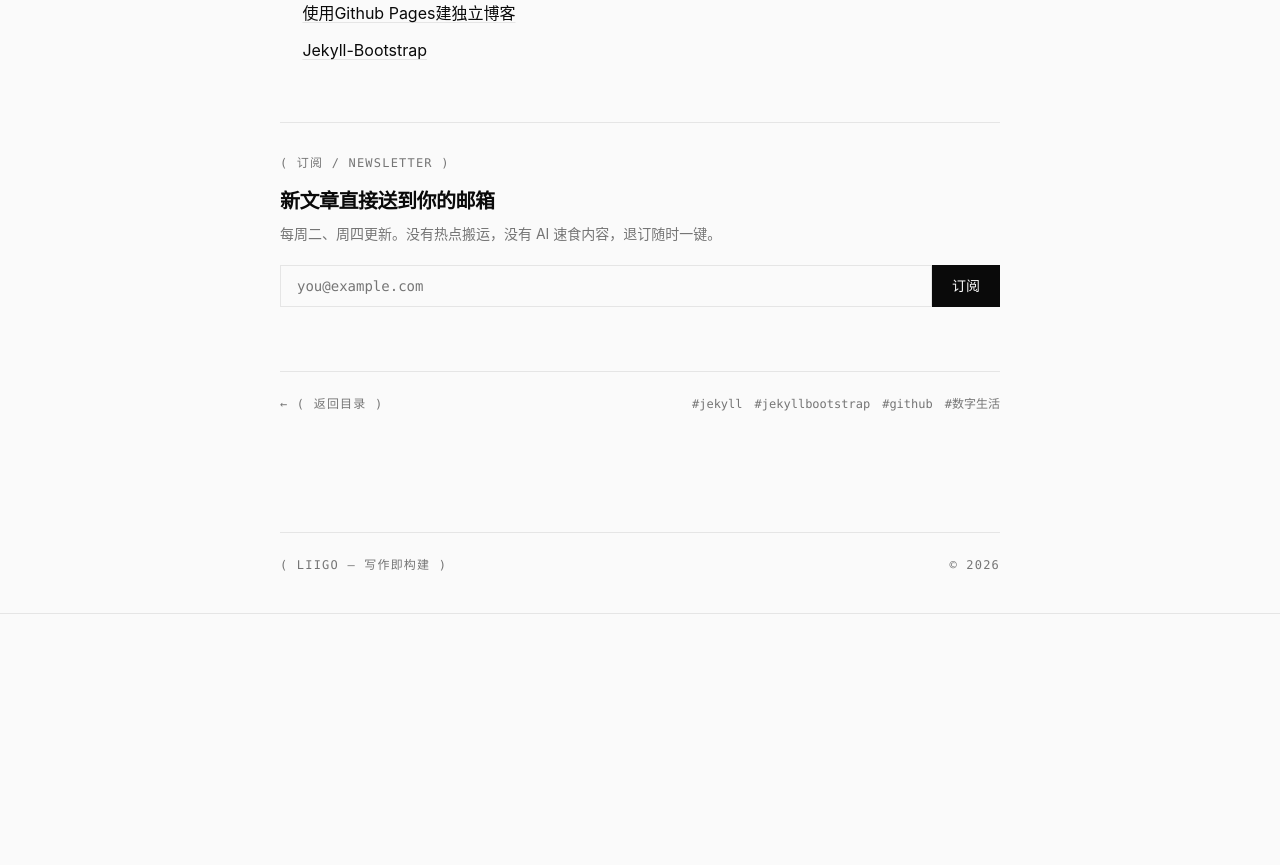
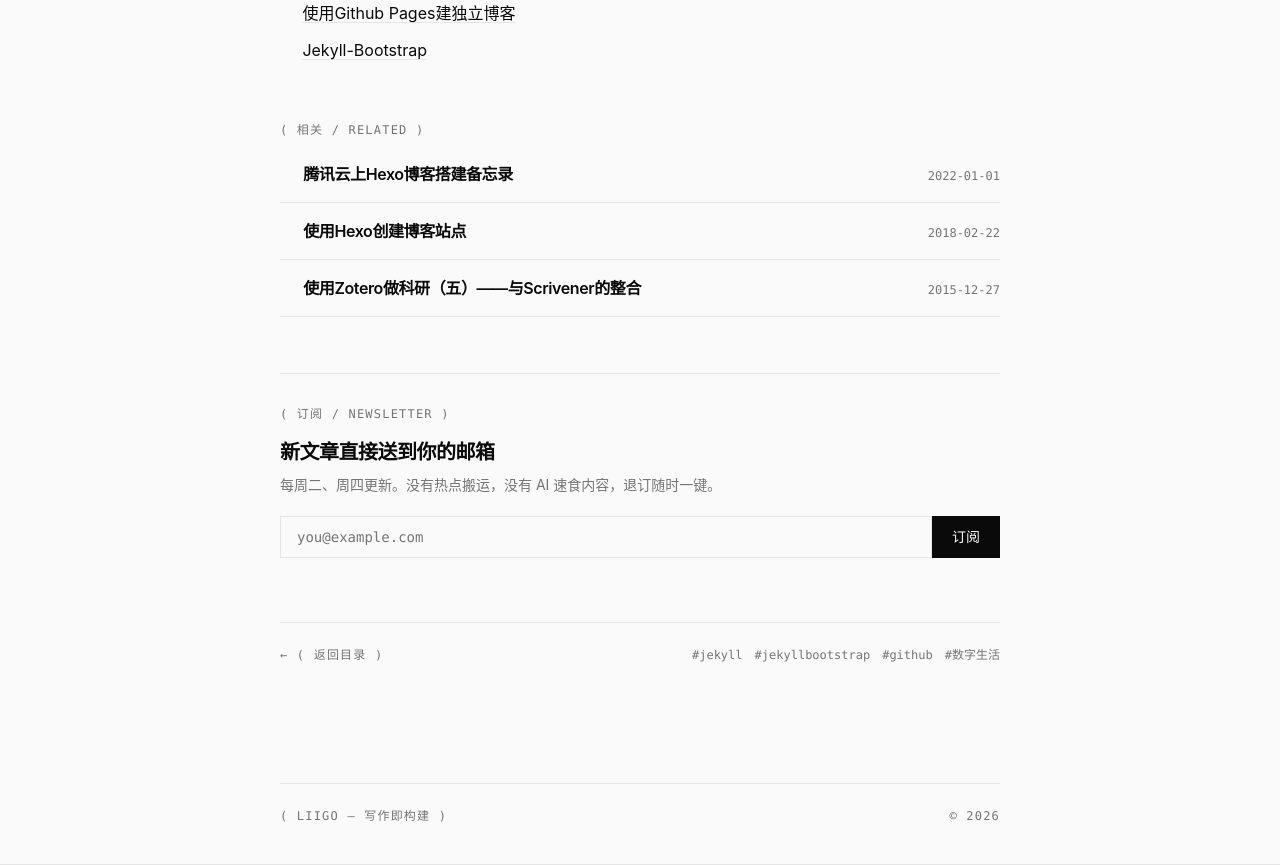
Before and after one commit to glfruit/liigo-blog, a Next.js app: page /posts/blog-with-jekyll-github-pages in a window 1280 px wide. Shown: the part 1820-2685 px from the top of the page. Before the commit the page ends 2434 px from the top, so only its background shows below. Built offline with nearby package versions, Linux system fonts and the light colour scheme.

Commit message:
feat(M4): 文章页相关文章推荐（分类+tag 打分）

```diff
--- a/app/posts/[slug]/page.tsx
+++ b/app/posts/[slug]/page.tsx
@@ -3,7 +3,7 @@ import Link from "next/link";
 import { notFound } from "next/navigation";
 import { MDXRemote } from "next-mdx-remote/rsc";
 import remarkGfm from "remark-gfm";
-import { getAllPosts, getPostBySlug, CATEGORIES } from "@/lib/posts";
+import { getAllPosts, getPostBySlug, getRelatedPosts, CATEGORIES } from "@/lib/posts";
 import SubscribeBox from "@/app/components/SubscribeBox";
 
 export function generateStaticParams() {
@@ -46,6 +46,7 @@ export default async function PostPage({
   const { slug } = await params;
   const post = getPostBySlug(slug);
   if (!post) notFound();
+  const related = getRelatedPosts(slug);
 
   const jsonLd = {
     "@context": "https://schema.org",
@@ -90,6 +91,33 @@ export default async function PostPage({
         <MDXRemote source={post.content} options={{ mdxOptions: { remarkPlugins: [remarkGfm] } }} />
       </div>
 
+      {/* 相关文章 */}
+      {related.length > 0 && (
+        <nav className="mt-14">
+          <p className="font-mono text-xs uppercase tracking-widest text-ink-3">
+            ( 相关 / Related )
+          </p>
+          <ul className="mt-2">
+            {related.map((r) => (
+              <li key={r.slug} className="post-row hairline-b">
+                <Link
+                  href={`/posts/${r.slug}`}
+                  className="group flex items-baseline gap-4 py-4"
+                >
+                  <span className="row-arrow font-mono text-xs">→</span>
+                  <span className="row-title font-display min-w-0 flex-1 truncate text-base font-semibold tracking-tight">
+                    {r.title}
+                  </span>
+                  <time className="shrink-0 font-mono text-xs text-ink-3">
+                    {r.date}
+                  </time>
+                </Link>
+              </li>
+            ))}
+          </ul>
+        </nav>
+      )}
+
       {/* Newsletter 订阅 */}
       <SubscribeBox />
 
--- a/lib/posts.ts
+++ b/lib/posts.ts
@@ -68,3 +68,25 @@ export function getPostBySlug(slug: string): Post | undefined {
 export function getAllCategories(): string[] {
   return Object.keys(CATEGORIES);
 }
+
+/**
+ * 相关文章推荐：同分类 +2 分，每个共享 tag +1 分，
+ * 按得分降序、同分按日期新到旧，取前 limit 篇。
+ */
+export function getRelatedPosts(slug: string, limit = 3): Post[] {
+  const all = getAllPosts();
+  const current = all.find((p) => p.slug === slug);
+  if (!current) return [];
+  return all
+    .filter((p) => p.slug !== slug)
+    .map((p) => ({
+      p,
+      score:
+        (p.category === current.category ? 2 : 0) +
+        p.tags.filter((t) => current.tags.includes(t)).length,
+    }))
+    .filter((s) => s.score > 0)
+    .sort((a, b) => b.score - a.score || (a.p.date < b.p.date ? 1 : -1))
+    .slice(0, limit)
+    .map((s) => s.p);
+}
```
